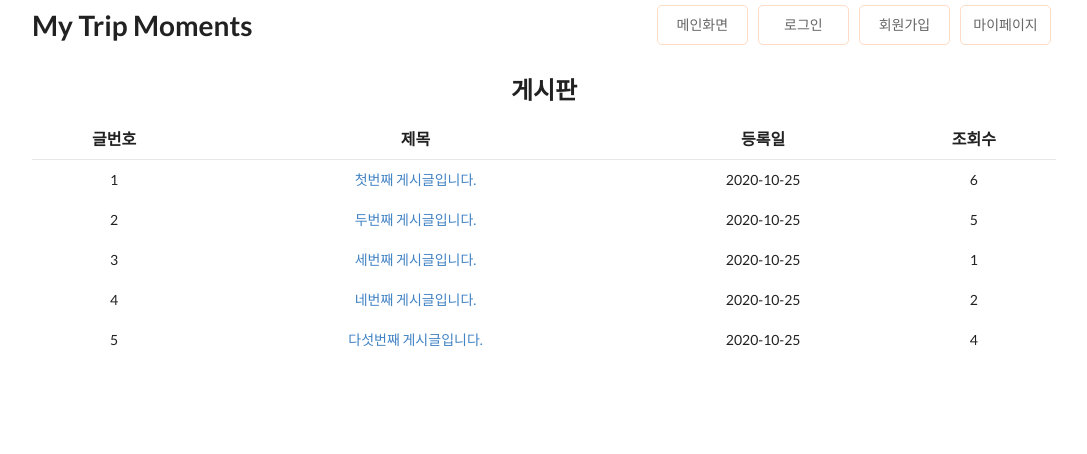
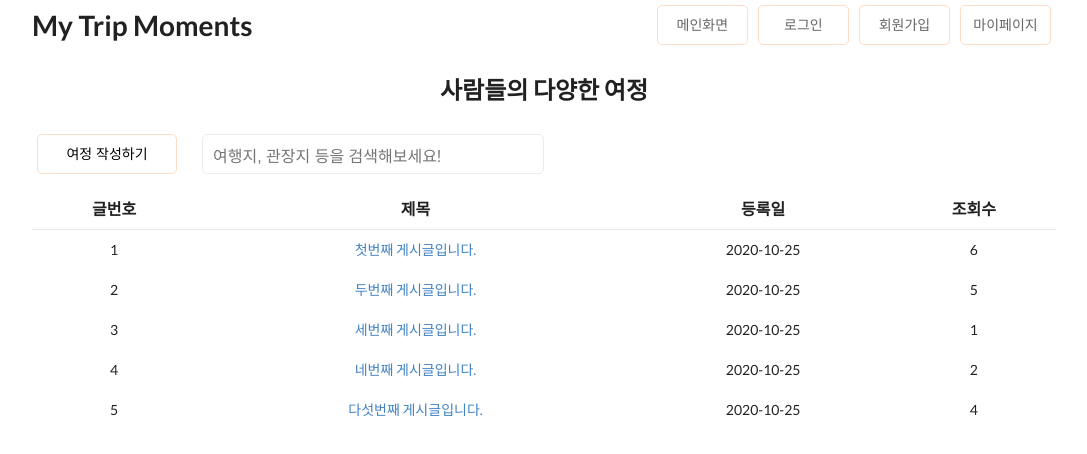
Before and after one commit to Back-to-Beginner/client, a React (Create React App) app: page /PostMain in a window 1280 px wide. Shown: the top 454 px of the page, without its empty margins (96-1183 px from the left). Built offline with nearby package versions, Linux system fonts and the light colour scheme.

Commit message:
Update PostMain.js

```diff
--- a/src/pages/PostMain.js
+++ b/src/pages/PostMain.js
@@ -1,14 +1,73 @@
 import React from 'react';
 import PostList from './PostList';
+import styled from "styled-components";
+import { history } from "../redux/configureStore";
+import { Grid } from "../elements";
 import { withRouter } from 'react-router-dom';
 
-const PostMain = props => {
+const PostMain = () => {
   return (
     <>
-      <h2 align="center">게시판</h2>
+      <h2 align="center">사람들의 다양한 여정</h2>
+      <Grid is_flex padding="5px 0px" width="1024px" margin="auto">
+       <Grid is_start maxwidth="700px">
+        <Button2
+              onClick={() => {
+                history.push("/PostUp");
+              }}
+           >
+              여정 작성하기
+            </Button2>
+            <InputWrap>
+              <Grid is_flex>
+                <Input placeholder="여행지, 관장지 등을 검색해보세요!">
+                </Input>
+              </Grid>
+            </InputWrap>
+
+       </Grid>
+      </Grid>
+
       <PostList />
+
     </>
   )
 }
 
 export default PostMain;
+
+const Button2 = styled.button`
+  width: 140px;
+  border-radius: 5px;
+  border: solid 1px #ffdcc5;
+  box-sizing: border-box;
+  text-decoration: none;
+  display: inline-block;
+  vertical-align: middle;
+  text-align: center;
+  padding: 7px;
+  height: 40px;
+  margin: 0px 5px;
+  background-color: #ffffff;
+  color 666;
+`;
+const Input = styled.input`
+border: hidden;
+margin: 0px;
+padding: 10px;
+width: 340px;
+font-size: 16px;
+font-weight: 500;
+margin: auto;
+-webkit-appearance: none;
+margin-top: 3px;
+background-color: transparent;
+`;
+const InputWrap = styled.div`
+  border-radius: 5px;
+  border: solid 1px #e9ecef;
+  text-decoration: none;
+  height: 40px;
+  box-sizing: border-box;
+  margin: 10px 20px;
+`;
```
